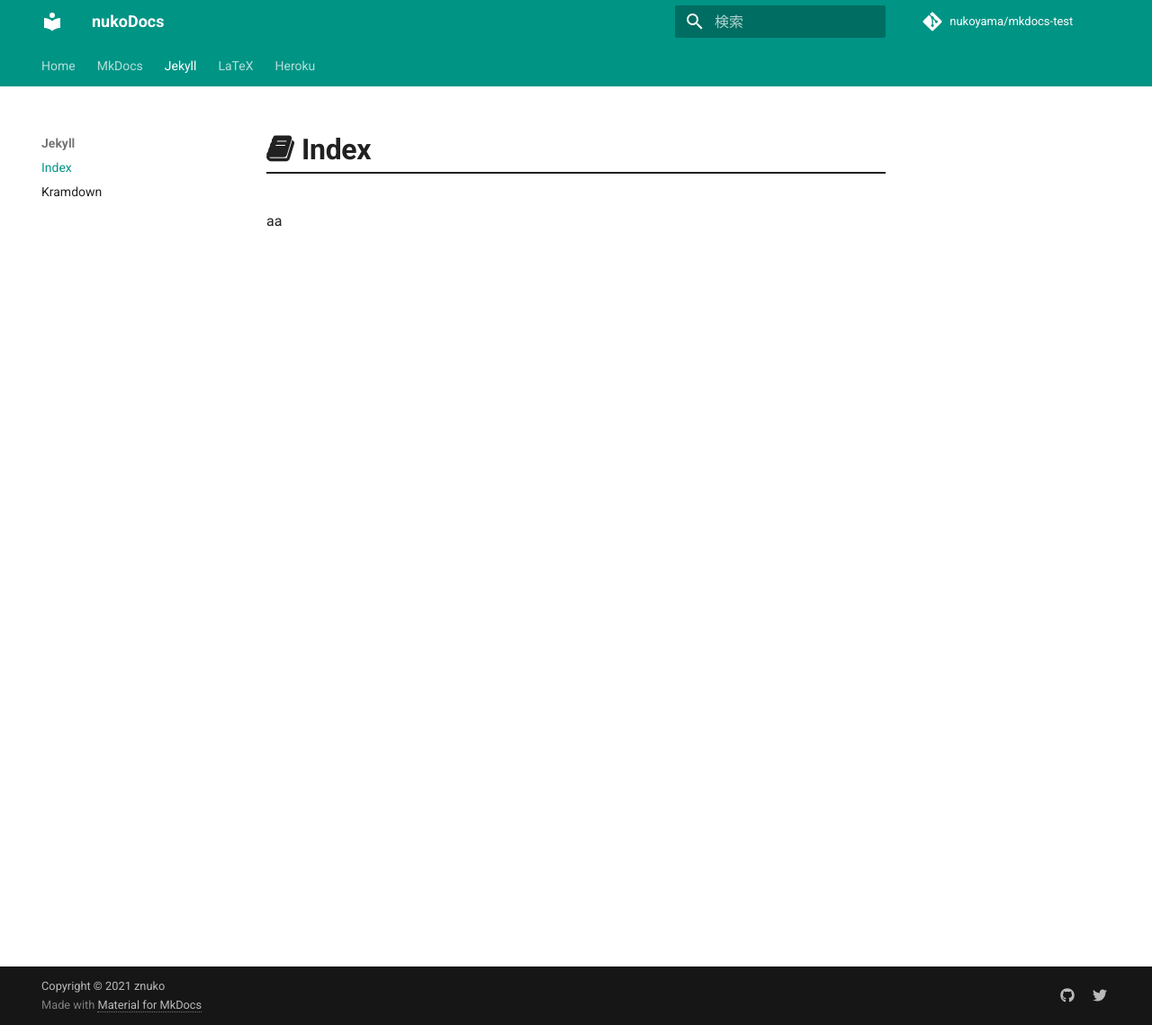
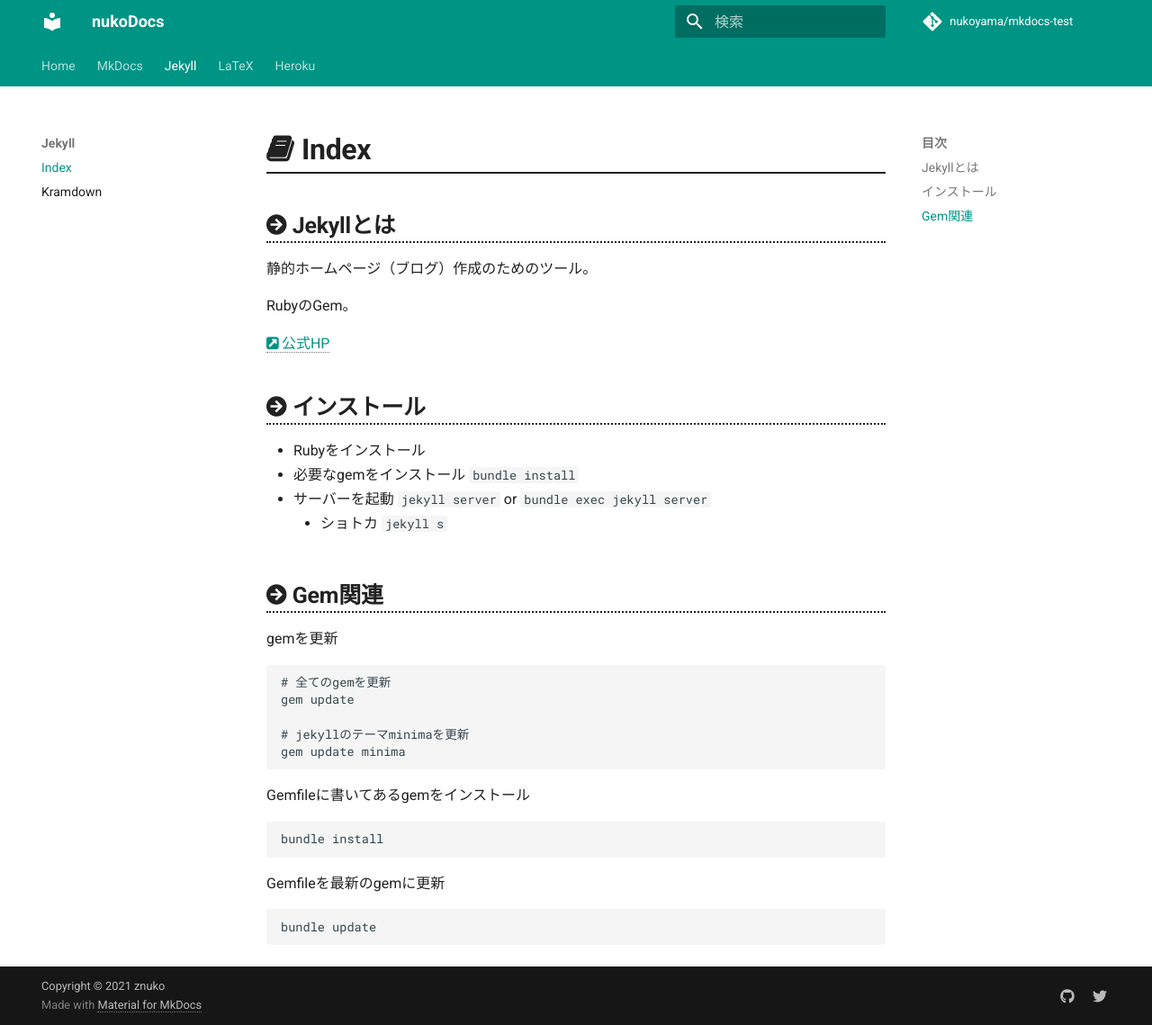
Before and after one commit to znuko/nukodocs, an MkDocs documentation site: the page built from docs/jekyll/index.md, in a window 1280 px wide and 1139 px high. Shown: the whole window at 90% size. Built offline with MkDocs 1.6.1 and Material for MkDocs 9.7.7, drawn with Linux system fonts in a browser that asks for light colours; comment, search, counter and statistics services are not loaded.

Commit message:
Update index.md

````diff
--- a/docs/jekyll/index.md
+++ b/docs/jekyll/index.md
@@ -2,4 +2,43 @@
 title: Index
 ---
 
-aa
+# Jekyllとは
+
+静的ホームページ（ブログ）作成のためのツール。
+
+RubyのGem。
+
+[公式HP](http://jekyllrb-ja.github.io)
+
+
+# インストール
+
+- Rubyをインストール
+- 必要なgemをインストール `bundle install`
+- サーバーを起動 `jekyll server` or `bundle exec jekyll server`
+  - ショトカ `jekyll s`
+
+
+# Gem関連
+
+gemを更新
+
+```
+# 全てのgemを更新
+gem update
+
+# jekyllのテーマminimaを更新
+gem update minima
+```
+
+Gemfileに書いてあるgemをインストール
+
+```
+bundle install
+```
+
+Gemfileを最新のgemに更新
+
+```
+bundle update
+```
````
